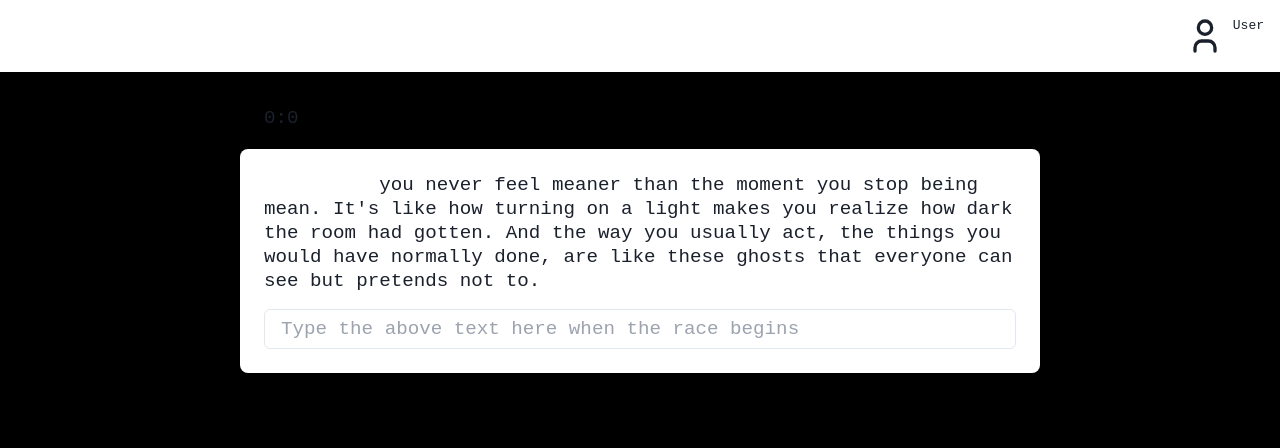
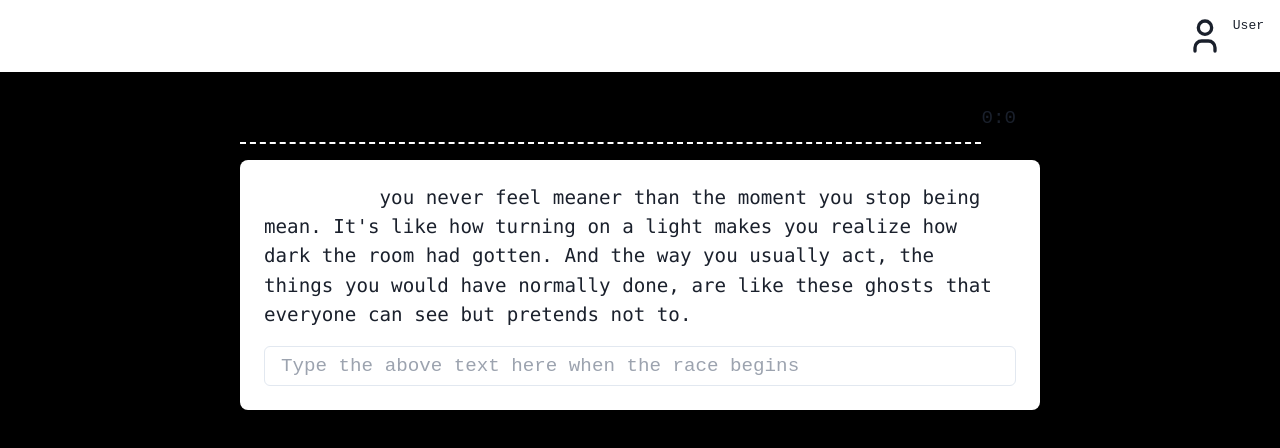
Before and after one commit to sogeking7/react-typingGame, a React (Create React App) app: page / in a window 1280 px wide. Shown: the top 448 px of the page. Built offline with nearby package versions, Linux system fonts and the light colour scheme.

Commit message:
Cursor line added

```diff
--- a/src/components/Main.jsx
+++ b/src/components/Main.jsx
@@ -18,13 +18,17 @@ export default function Main({
       p="1.5rem"
       borderRadius="lg"
     >
-      <Text lineHeight="1.5rem" fontSize="1.2rem" mb="1rem">
+      <Text lineHeight="1.7rem" fontSize="1.2rem" mb="1rem" position="relative">
+        <p className="relative">
           {text.map((word, id) => {
             if (id < index) {
               return (
-              <span key={id} className="text-lime-500">
+                <pre
+                  key={id}
+                  className="text-lime-500 inline-block relative bottom-0 left-0 "
+                >
                   {word}
-              </span>
+                </pre>
               );
             } else if (id === index) {
               var k = -1;
@@ -36,16 +40,18 @@ export default function Main({
               const p2 = word.slice(k + 1, input.length);
               const p3 = word.slice(input.length, word.length);
               return (
-              <span key={id} className="text-lime-500">
-                {p1}
+                <h1 key={id} className="relative inline-block ">
+                  <span className="text-lime-500">{p1}</span>
                   <span className="text-black bg-red-300">{p2}</span>
-                <span className="text-white">{p3}</span>
-              </span>
+                  <span className="w-[.1px] h-[23px] absolute top-[0px] bg-white inline-block"></span>
+                  <pre className="text-white inline-block">{p3}</pre>
+                </h1>
               );
             } else {
-            return <span key={id}>{word}</span>;
+              return <pre className="inline-block">{word}</pre>;
             }
           })}
+        </p>
       </Text>
 
       <Input
--- a/src/components/RaceLine/RaceLine.jsx
+++ b/src/components/RaceLine/RaceLine.jsx
@@ -1,14 +1,18 @@
-import { Box, Container } from '@chakra-ui/react'
-import React from 'react'
-function RaceLine({minutes, seconds}) {
-	return (
-		<Box mb='1rem'>
-			<Container maxW='800px' px='1.5rem' fontSize='1.2rem'>
+import { Box, Container, Flex } from "@chakra-ui/react";
+import React from "react";
+function RaceLine({ minutes, seconds }) {
+  return (
+    <Box mb="1rem" h='40px' >
+      <Container display='flex' maxW="800px" pl='0' pr="1.5rem" fontSize="1.2rem">
+        <Box w="100%" borderBottomWidth='2px' borderBottomStyle='dashed' borderBottomColor='white' h='40px'>
 
-			<span>{minutes}</span>:<span>{seconds}</span>
-			</Container>
-		</Box>
-	)
+				</Box>
+        <Box>
+          <span>{minutes}</span>:<span>{seconds}</span>
+        </Box>
+      </Container>
+    </Box>
+  );
 }
 
-export default RaceLine
+export default RaceLine;
```
Lines whose indentation alone changed are shown as unchanged.
